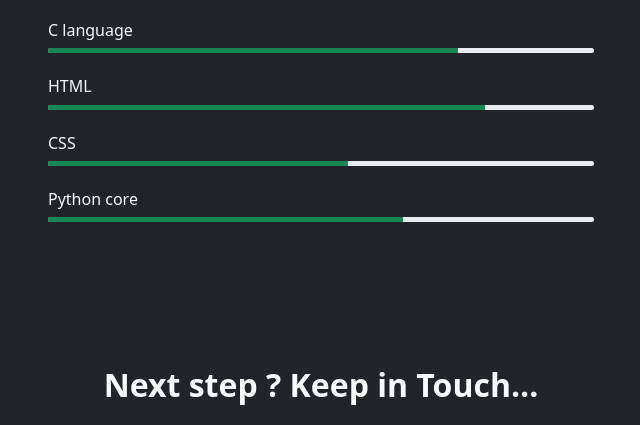
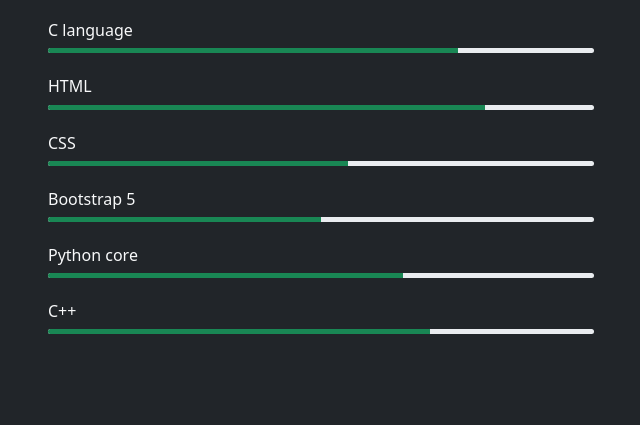
Before and after one commit to I-ArchanaDash/MyPortfolio, a plain HTML site: page Archana_portfolio.html in a window 1280 px wide. Shown: the part 1960-2385 px from the top of the page, without its empty margins (319-959 px from the left). Drawn offline with nearby package versions, Linux system fonts and the light colour scheme.

Commit message:
Update Archana_portfolio.html

```diff
--- a/Archana_portfolio.html
+++ b/Archana_portfolio.html
@@ -159,17 +159,24 @@
                             aria-valuenow="55" aria-valuemin="0" aria-valuemax="100"></div>
                           </div>
                         </div>
-                        <!-- <div class="skill-item mb-4">
+                      <div class="skill-item mb-4">
                             <h3 class="fs-6 text-light">Bootstrap 5</h3>
                         <div class="progress" style="height: 5px;">
                             <div class="progress-bar bg-success" role="progressbar" style="width: 50%;"
                             aria-valuenow="50" aria-valuemin="0" aria-valuemax="100"></div>
                           </div>
-                        </div>-->
+                        </div>
                         <div class="skill-item mb-4">
                             <h3 class="fs-6 text-light">Python core</h3>
                         <div class="progress" style="height: 5px;">
                             <div class="progress-bar bg-success" role="progressbar" style="width: 65%;"
+                            aria-valuenow="65" aria-valuemin="0" aria-valuemax="100"></div>
+                          </div>
+                        </div>
+			<div class="skill-item mb-4">
+                            <h3 class="fs-6 text-light">C++</h3>
+                        <div class="progress" style="height: 5px;">
+                            <div class="progress-bar bg-success" role="progressbar" style="width: 70%;"
                             aria-valuenow="65" aria-valuemin="0" aria-valuemax="100"></div>
                           </div>
                         </div>
```
